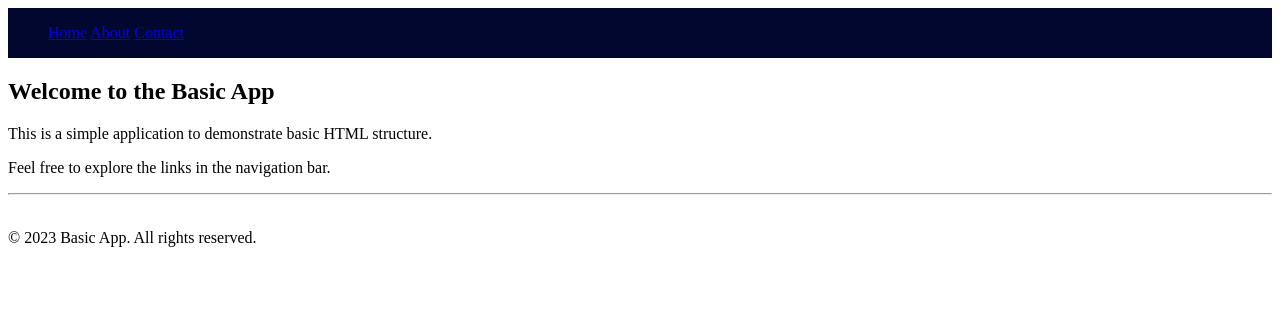
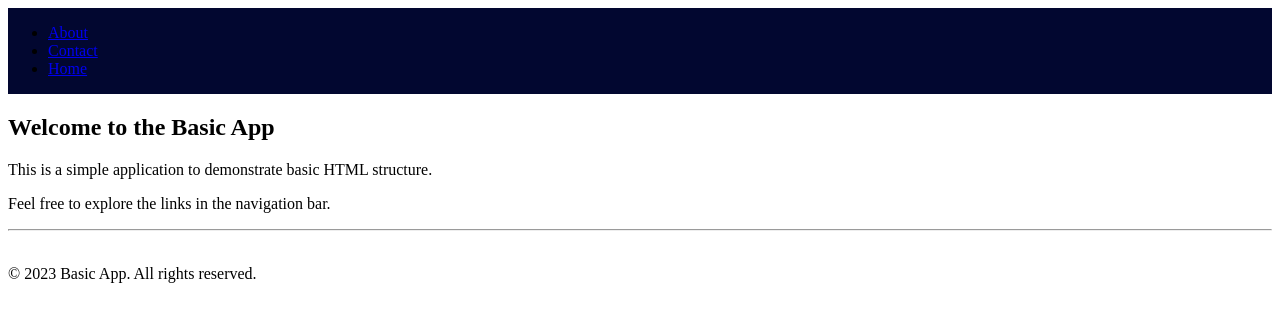
Before and after one commit to SharonMawiaJohn/MDNPractice, a plain HTML site: page index.html in a window 1280 px wide. Drawn offline with Linux system fonts and the light colour scheme.

Commit message:
Adds the changes made so far

```diff
--- a/index.html
+++ b/index.html
@@ -5,13 +5,14 @@
     <meta name="viewport" content="width=device-width, initial-scale=1.0">
     <title>Basic app</title>
     <link rel="stylesheet" href="/style.css">
+    <script src="/script.js" defer></script>
 </head>
 <body>
     <nav class="navbar">
         <ul>
-            <a href="/">Home</a>
-            <a href="/about">About</a>
-            <a href="/contact">Contact</a>
+            <li><a href="/about">About</a></li>
+            <li><a href="/contact">Contact</a></li>
+            <li><a href="/">Home</a></li>
         </ul>
     </nav>
     <section>
```
Also changed, not shown: script.js (added).
